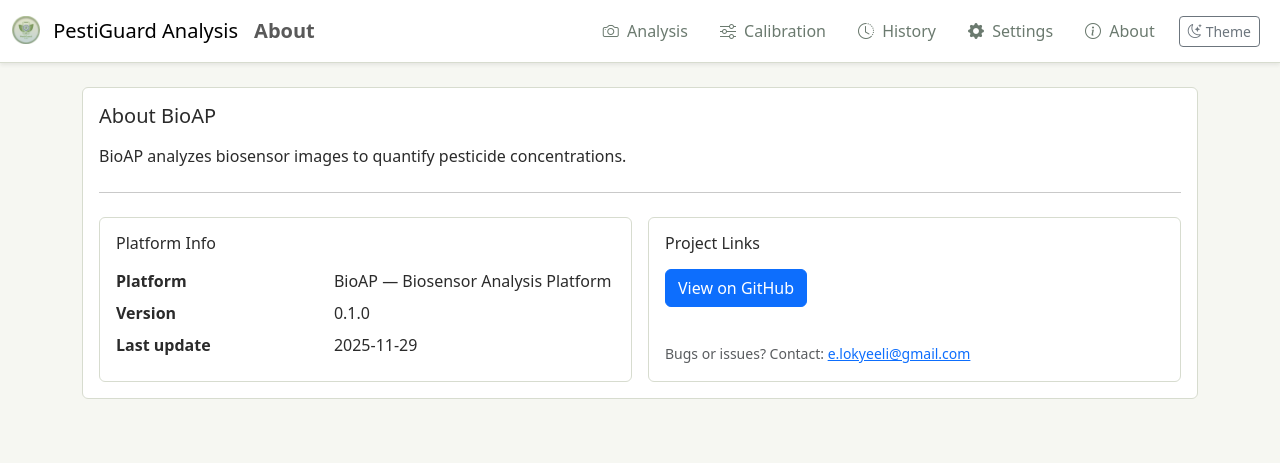
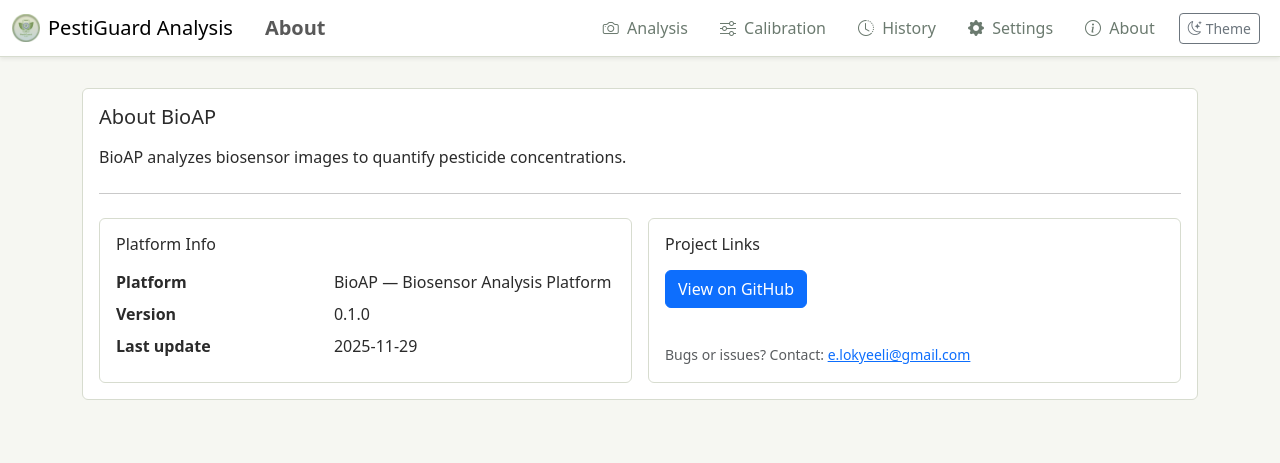
Before and after one commit to e-muzi/bioap-flask, a Flask app: page /about in a window 1280 px wide. Shown: the top 463 px of the page. Run offline with Flask 3, Linux system fonts and the light colour scheme; parts of the project's set-up code (start-up, migrations or seed data) failed here and were passed over; some libraries are stand-ins or nearby versions.

Commit message:
fix: nav bar update bug fix

```diff
--- a/templates/base.html
+++ b/templates/base.html
@@ -30,6 +30,7 @@
       body {
         background-color: var(--bs-body-bg);
         color: var(--bs-body-color);
+        padding-top: 64px;
       }
       /* Style for the 'empty' card from your image */
       .empty-state-card {
--- a/templates/render_navbar.html
+++ b/templates/render_navbar.html
@@ -1,14 +1,15 @@
 {% macro render_navbar(page_title) %}
-<nav class="navbar navbar-expand-lg navbar-light bg-white shadow-sm" style="border-bottom: 1px solid var(--bs-border-color);">
+<nav class="navbar navbar-expand-lg navbar-light bg-white shadow-sm fixed-top" style="border-bottom: 1px solid var(--bs-border-color);">
   <div class="container-fluid">
-    <a class="navbar-brand" href="{{ url_for('analysis') }}">
-      <img src="{{ url_for('public_files', filename='BioAP_Logo.PNG') }}" alt="PestiGuard" style="height:28px;" class="me-2 align-text-bottom">
-      PestiGuard Analysis
-    </a>
-
-    <span class="navbar-text fs-5 fw-bold">
-      {{ page_title }}
-    </span>
+    <div class="d-flex align-items-center">
+      <a class="navbar-brand d-flex align-items-center" href="{{ url_for('analysis') }}">
+        <img src="{{ url_for('public_files', filename='BioAP_Logo.PNG') }}" alt="PestiGuard" style="height:28px;" class="me-2 align-text-bottom">
+        PestiGuard Analysis
+      </a>
+      <span class="navbar-text fs-5 fw-bold ms-3 my-0 py-0">
+        {{ page_title }}
+      </span>
+    </div>
     <!-- Mobile theme toggle next to title -->
     <div class="d-flex d-lg-none ms-auto">
       <button class="btn btn-sm btn-outline-secondary d-flex align-items-center js-theme-toggle" aria-label="Toggle theme">
```
